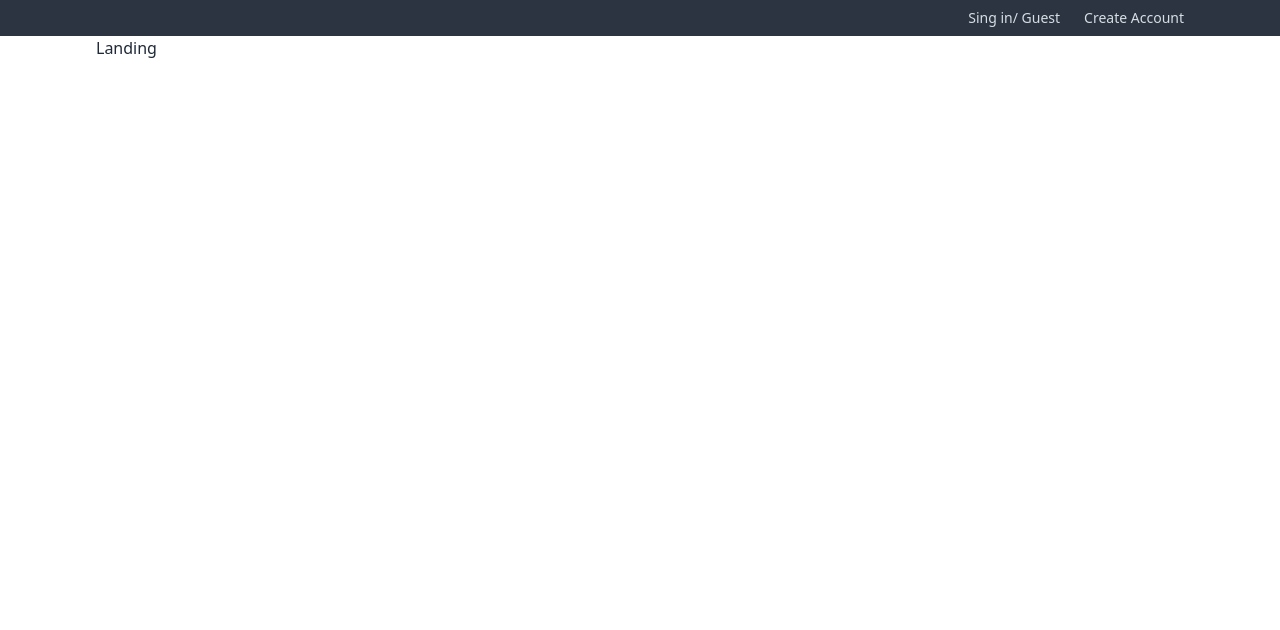
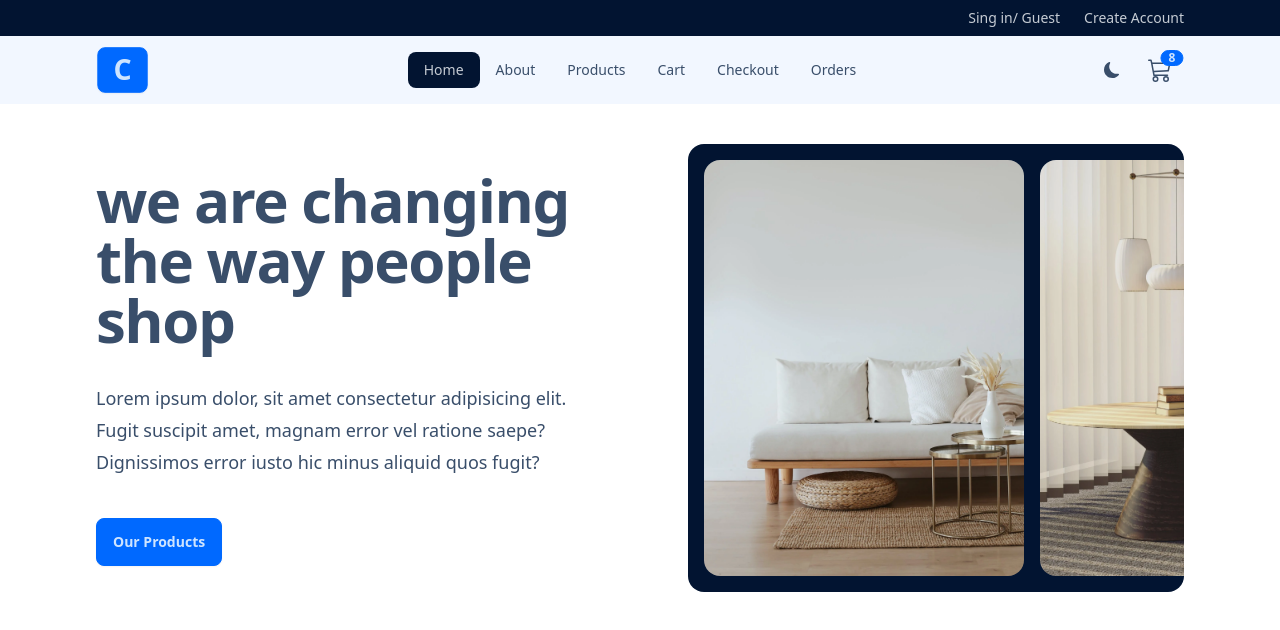
Before and after one commit to Vinod3d/React-Projects, a React (Vite) app in the folder 28-Comfy-Store/: page / in a window 1280 px wide. Shown: the top 630 px of the page. Built offline with nearby package versions, Linux system fonts and the light colour scheme.

Commit message:
Hero section and dropdown menu

```diff
--- a/28-Comfy-Store/src/App.jsx
+++ b/28-Comfy-Store/src/App.jsx
@@ -61,11 +61,6 @@
     element: <Register/>,
     errorElement: <Error/>,
   },
-  {
-    path: '/',
-    element: <HomeLayout/>,
-    errorElement: <Error/>,
-  },
 ]);
 
 const App = () => {
--- /dev/null
+++ b/28-Comfy-Store/src/components/Hero.jsx
@@ -0,0 +1,36 @@
+import { Link } from 'react-router-dom';
+
+import hero1 from '../assets/hero1.webp';
+import hero2 from '../assets/hero2.webp';
+import hero3 from '../assets/hero3.webp';
+import hero4 from '../assets/hero4.webp';
+
+const carouselImages = [hero1, hero2, hero3, hero4]
+
+const Hero = () => {
+  return (
+    <div className='grid lg:grid-cols-2 gap-24 items-center'>
+        <div>
+            <h1 className='max-w-2xl text-4xl font-bold tracking-tight sm:text-6xl'>
+                we are changing the way people shop
+            </h1>
+            <p className='mt-8 max-w-xl text-lg leading-8'>Lorem ipsum dolor, sit amet consectetur adipisicing elit. Fugit suscipit amet, magnam error vel ratione saepe? Dignissimos error iusto hic minus aliquid quos fugit?</p>
+            <div className="mt-10">
+                <Link to='/products' className='btn btn-primary'>Our Products</Link>
+            </div>
+        </div>
+
+        <div className='hidden h-[28rem] lg:carousel carousel-center p-4 space-x-4 bg-neutral rounded-box'>
+        { carouselImages.map((image)=>{
+            return (
+                <div key={image} className='carousel-item'>
+                    <img src={image} className='rounded-box h-full w-80 object-cover' alt="" />
+                </div>
+            )
+        })}
+        </div>
+    </div>
+  )
+}
+
+export default Hero
--- /dev/null
+++ b/28-Comfy-Store/src/components/NavLinks.jsx
@@ -0,0 +1,29 @@
+import { NavLink } from 'react-router-dom'
+
+const links = [
+    { id: 1, url: '/', text: 'home' },
+    { id: 2, url: 'about', text: 'about' },
+    { id: 3, url: 'products', text: 'products' },
+    { id: 4, url: 'cart', text: 'cart' },
+    { id: 5, url: 'checkout', text: 'checkout' },
+    { id: 6, url: 'orders', text: 'orders' },
+  ];
+
+const NavLinks = () => {
+  return (
+    <>
+        {links.map((link)=>{
+            const {id, url, text} = link;
+            return (
+                <li key={id}>
+                    <NavLink className="capitalize" to={url}>
+                        {text}
+                    </NavLink>
+                </li>
+            )
+        })}
+    </>
+  )
+}
+
+export default NavLinks
--- /dev/null
+++ b/28-Comfy-Store/src/components/Navbar.jsx
@@ -0,0 +1,73 @@
+import { BsCart3, BsMoonFill, BsSun, BsSunFill } from 'react-icons/bs'
+import { FaBarsStaggered } from 'react-icons/fa6'
+import { NavLink } from 'react-router-dom'
+import NavLinks from './NavLinks'
+import { useEffect, useState } from 'react'
+
+const themes = {
+    winter: 'winter',
+    dracula : 'dracula'
+}
+
+const getThemeFromLocalStorage = () => {
+    return localStorage.getItem('theme') || themes.winter;
+}
+
+const Navbar = () => {
+
+    const [theme, setTheme] = useState(getThemeFromLocalStorage())
+    const handleTheme = ()=>{
+        const {winter, dracula} = themes;
+        const newTheme = theme === winter ? dracula : winter;
+        setTheme(newTheme);
+    }
+
+    useEffect(()=>{
+        document.documentElement.setAttribute('data-theme',theme);
+        localStorage.setItem('theme', theme);
+    }, [theme])
+    return (
+        <nav className='bg-base-200'>
+            <div className="navbar align-element">
+                <div className="navbar-start">
+                    <NavLink to='/' className='hidden lg:flex btn btn-primary text-3xl items-center'>C</NavLink>
+                    {/* DROPDOWN */}
+                    <div className="dropdown">
+                        <label tabIndex={1} className='btn btn-ghost lg:hidden'>
+                            <FaBarsStaggered className='h-6 w-6'/>
+                        </label>
+                        <ul tabIndex={1} className='menu menu-sm dropdown-content mt-3 z-[1] p-2 shadow bg-base-200 rounded-box w-52'>
+                            <NavLinks/>
+                        </ul>
+                    </div>
+                </div>
+                <div className="navbar-center hidden lg:flex">
+                    <ul className="menu menu-horizontal">
+                        <NavLinks/>
+                    </ul>
+                </div>
+                <div className="navbar-end">
+                    {/* THEME SETUP */}
+                     <label className='swap swap-rotate'>
+                        <input type="checkbox" onChange={handleTheme}/>
+                        {/* Sun icon */}
+                        <BsSunFill className='swap-on h-4 w-4'/>
+                        {/* moon */}
+                        <BsMoonFill className='swap-off h-4 w-4'/>
+                     </label>
+                    {/* CART LINK */}
+                    <NavLink to="/cart" className="btn btn-ghost btn-circle btn-md ml-4">
+                        <div className="indicator">
+                            <BsCart3 className='h-6 w-6'/>
+                            <span className='badge badge-sm badge-primary indicator-item'>
+                                8
+                            </span>
+                        </div>
+                    </NavLink>
+                </div>
+            </div>
+        </nav>
+    )
+}
+
+export default Navbar
--- a/28-Comfy-Store/src/components/index.js
+++ b/28-Comfy-Store/src/components/index.js
@@ -1,3 +1,5 @@
 export {default as FormInput} from './FormInput'
 export {default as SubmitBtn} from './SubmitBtn'
 export {default as Header} from './Header'
+export {default as Navbar} from './Navbar'
+export {default as Hero} from './Hero'
--- a/28-Comfy-Store/src/pages/About.jsx
+++ b/28-Comfy-Store/src/pages/About.jsx
@@ -2,7 +2,23 @@
 
 const About = () => {
   return (
-    <h1 className='text-4xl'>About</h1>
+    <>
+      <div className='flex flex-wrap gap-2 sm:gap-x-6 items-center justify-center '>
+        <h1 className='text-4xl font-bold leading-none tracking-tight sm:text-6xl'>
+          we love
+        </h1>
+        <div className="stats bg-primary shadow">
+          <div className='stat'>
+            <div className='stat-title text-primary-content text-4xl font-bold tracking-widest'>
+              comfy
+            </div>
+          </div>
+        </div>
+      </div>
+      <p className='mt-6 text-lg leading-8 max-w-2xl mx-auto'>
+        Lorem ipsum dolor sit amet consectetur adipisicing elit. Magnam ducimus nobis optio sunt distinctio minima, repellendus consequatur nam pariatur beatae obcaecati voluptatum, vero laboriosam dolor aliquam fugiat illum eum ipsam suscipit? Soluta, itaque unde? Sit, vitae. Autem quis rerum necessitatibus nemo quos inventore iure?
+      </p>
+    </>
   )
 }
 
--- a/28-Comfy-Store/src/pages/HomeLayout.jsx
+++ b/28-Comfy-Store/src/pages/HomeLayout.jsx
@@ -1,11 +1,12 @@
 import {Outlet} from 'react-router-dom'
-import { Header } from '../components'
+import { Header, Navbar } from '../components'
 
 const HomeLayout = () => {
   return (
     <>
       <Header/>
-      <section className='align-element'>
+      <Navbar/>
+      <section className='align-element mt-10'>
         <Outlet/>
       </section>
     </>
--- a/28-Comfy-Store/src/pages/Landing.jsx
+++ b/28-Comfy-Store/src/pages/Landing.jsx
@@ -1,8 +1,11 @@
 import React from 'react'
+import { Hero } from '../components'
 
 const Landing = () => {
   return (
-    <h1>Landing</h1>
+    <>
+      <Hero/>
+    </>
   )
 }
 
--- /dev/null
+++ b/28-Comfy-Store/src/utils/index.js
@@ -0,0 +1,7 @@
+import axios from 'axios';
+
+const productionUrl = ' https://strapi-store-server.onrender.com/api';
+
+export const customFetch = axios.create({
+    baseURL: productionUrl,
+})
--- a/28-Comfy-Store/tailwind.config.cjs
+++ b/28-Comfy-Store/tailwind.config.cjs
@@ -8,4 +8,7 @@
     extend: {},
   },
   plugins: [require('@tailwindcss/typography'), require('daisyui')],
+  daisyui: {
+    themes: ["winter", "dracula"],
+  },
 }
```
Also changed, not shown: 1 other file (tests, documents, lock files or other folders).
